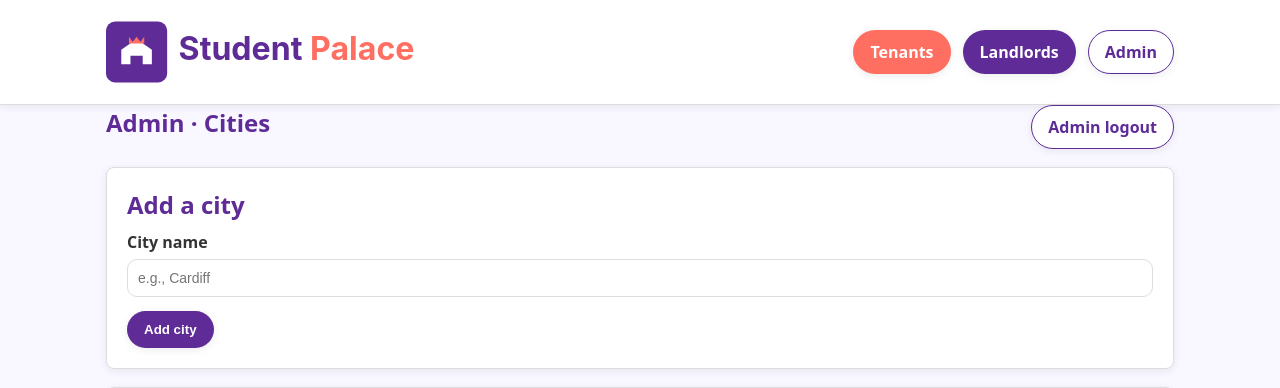
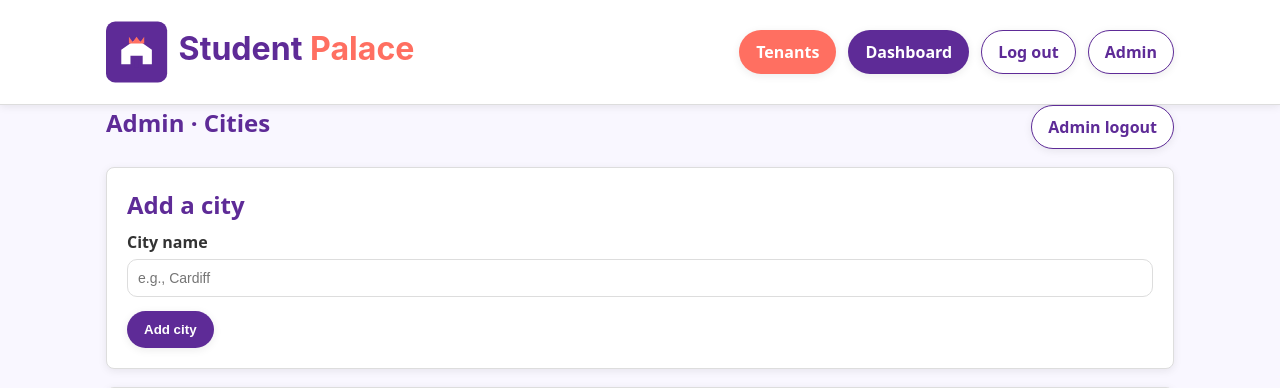
Before and after one commit to matthewnmoore/student-palace, a Flask app: page /admin/cities in a window 1280 px wide. Shown: the top 388 px of the page. Run offline with Flask 3, Linux system fonts and the light colour scheme; the visitor is signed in with stand-in values (Sample User, id 1); data comes from the database, SQL or seed files in the repository; parts of the project's set-up code (start-up, migrations or seed data) failed here and were passed over.

Commit message:
Update base.html

```diff
--- a/templates/base.html
+++ b/templates/base.html
@@ -16,7 +16,14 @@
     </a>
     <nav class="nav-links">
       <a class="btn btn-accent" href="{{ url_for('public.index') }}">Tenants</a>
-      <a class="btn" href="{{ url_for('auth.landlords_entry') }}">Landlords</a>
+
+      {% if session.get('landlord_id') %}
+        <a class="btn" href="{{ url_for('landlord.dashboard') }}">Dashboard</a>
+        <a class="btn btn-outline" href="{{ url_for('auth.logout') }}">Log out</a>
+      {% else %}
+        <a class="btn" href="{{ url_for('auth.landlords_entry') }}">Landlords</a>
+      {% endif %}
+
       {% if session.get('is_admin') %}
         <a class="btn btn-outline" href="{{ url_for('admin.admin_cities') }}">Admin</a>
       {% endif %}
```
